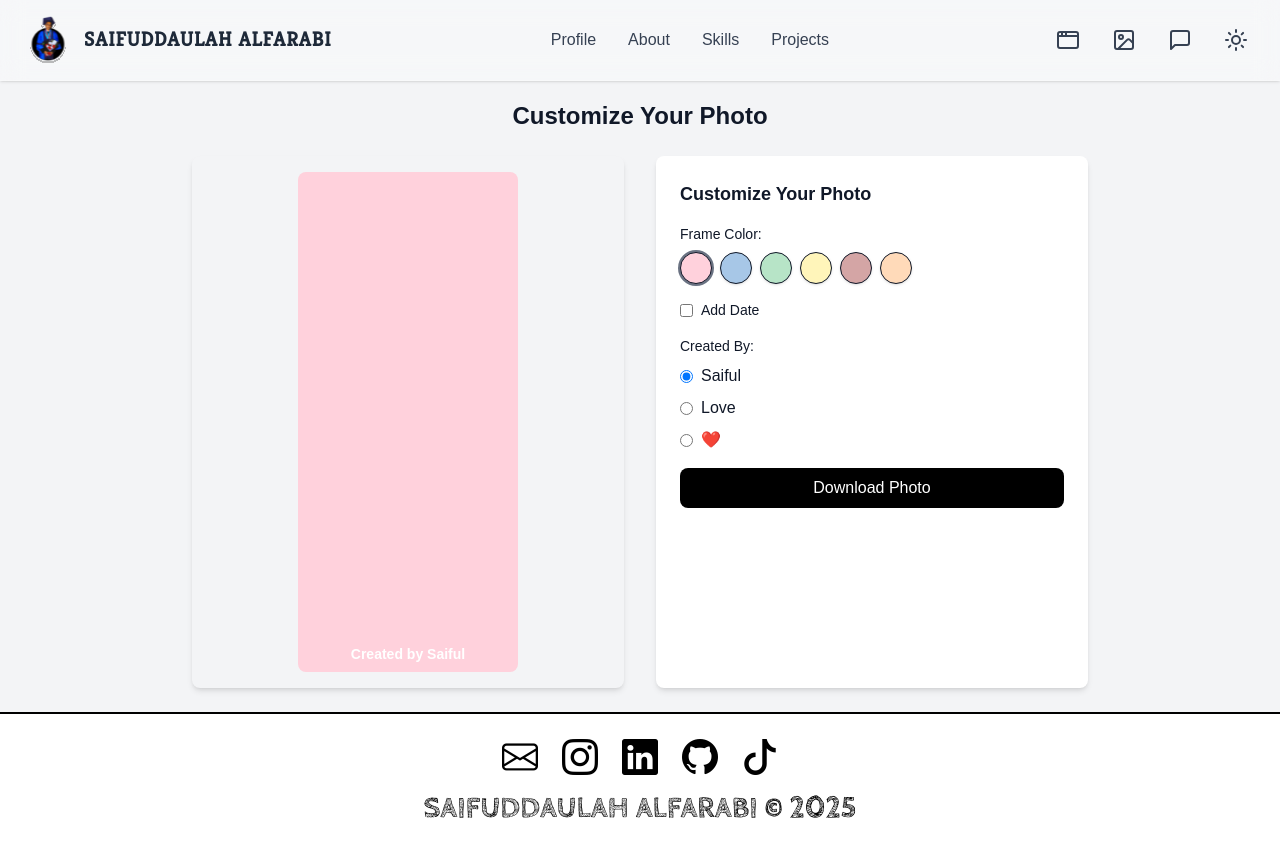
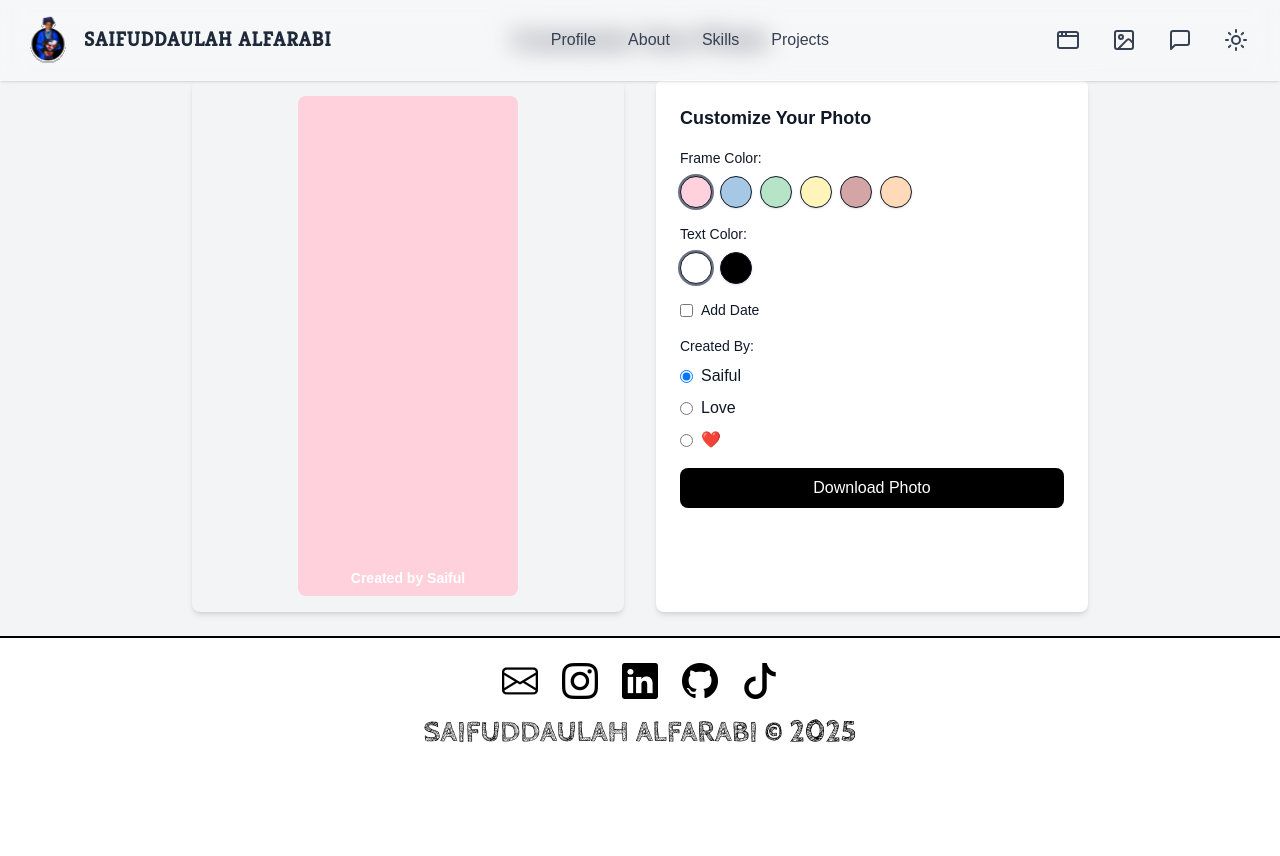
Before and after one commit to SaifulDA/webportov3, a React (Vite) app: page /customize in a window 1280 px wide. Shown: the top 856 px of the page. After the commit the page ends 817 px from the top, so only its background shows below. Built offline with nearby package versions, Linux system fonts and the light colour scheme.

Commit message:
Style: add font color

```diff
--- a/src/pages/app/CustomizePhoto.jsx
+++ b/src/pages/app/CustomizePhoto.jsx
@@ -7,6 +7,7 @@ const CustomizePhoto = () => {
   const location = useLocation();
   const { photos } = location.state || { photos: [] };
   const [frameColor, setFrameColor] = useState("#FFD1DC"); // Default: Pastel Pink
+  const [textColor, setTextColor] = useState("white"); // Default: White
   const [addDate, setAddDate] = useState(false);
   const [createdBy, setCreatedBy] = useState("Saiful");
   const canvasRef = useRef(null);
@@ -42,20 +43,20 @@ const CustomizePhoto = () => {
       };
     });
 
+    ctx.fillStyle = textColor;
+    ctx.font = `${14 * scaleFactor}px Arial`;
+    ctx.textAlign = "center";
+
     if (addDate) {
-      ctx.fillStyle = "white";
-      ctx.font = `${14 * scaleFactor}px Arial`;
-      ctx.textAlign = "center";
       ctx.fillText(new Date().toLocaleDateString(), canvas.width / 2, canvas.height - 40 * scaleFactor);
     }
 
-    ctx.fillStyle = "white";
     ctx.fillText(`Created by ${createdBy}`, canvas.width / 2, canvas.height - 20 * scaleFactor);
   };
 
   useEffect(() => {
     drawCanvas();
-  }, [photos, frameColor, addDate, createdBy]);
+  }, [photos, frameColor, textColor, addDate, createdBy]);
 
   const handleDownload = () => {
     const link = document.createElement("a");
@@ -67,21 +68,33 @@ const CustomizePhoto = () => {
   return (
     <div className="min-h-screen flex flex-col bg-gray-100 dark:bg-gray-900 transition-colors duration-300">
       <Navbar />
-      <section className="flex-grow p-6 flex flex-col items-center pt-25">
+      <section className="flex-grow p-6 flex flex-col items-center">
         <h1 className="text-2xl font-bold mb-6 text-center text-gray-900 dark:text-white">Customize Your Photo</h1>
         <canvas ref={canvasRef} className="hidden" />
         <div className="w-full max-w-4xl grid grid-cols-1 md:grid-cols-2 gap-8">
           <div className="bg-gray-100 dark:bg-gray-600 rounded-lg p-4 shadow-md flex justify-center">
-            <div ref={previewRef} className="relative w-[220px] h-[500px] rounded-lg overflow-hidden flex flex-col items-center" style={{ backgroundColor: frameColor }}>
+            <div
+              ref={previewRef}
+              className="relative w-[220px] h-[500px] rounded-lg overflow-hidden flex flex-col items-center"
+              style={{ backgroundColor: frameColor }}
+            >
               {photos.slice(0, 3).map((photo, index) => (
                 <img key={index} src={photo} className="w-[120px] h-[120px] rounded-lg object-cover my-3" alt="Captured" />
               ))}
-              {addDate && <p className="absolute bottom-10 text-white font-bold text-sm">{new Date().toLocaleDateString()}</p>}
-              <p className="absolute bottom-2 text-white font-bold text-sm">Created by {createdBy}</p>
+              {addDate && (
+                <p className={`absolute bottom-10 font-bold text-sm`} style={{ color: textColor }}>
+                  {new Date().toLocaleDateString()}
+                </p>
+              )}
+              <p className="absolute bottom-2 font-bold text-sm" style={{ color: textColor }}>
+                Created by {createdBy}
+              </p>
             </div>
           </div>
           <div className="bg-white dark:bg-gray-600 rounded-lg p-6 shadow-md text-gray-900 dark:text-white">
             <h2 className="text-lg font-semibold mb-4">Customize Your Photo</h2>
+
+            {/* Pilihan Warna Frame */}
             <div className="mb-4">
               <label className="block text-sm font-medium mb-2">Frame Color:</label>
               <div className="flex flex-wrap gap-2">
@@ -102,12 +115,31 @@ const CustomizePhoto = () => {
                 ))}
               </div>
             </div>
+
+            {/* Pilihan Warna Teks */}
+            <div className="mb-4">
+              <label className="block text-sm font-medium mb-2">Text Color:</label>
+              <div className="flex gap-2">
+                {["white", "black"].map((color) => (
+                  <button
+                    key={color}
+                    className={`w-8 h-8 rounded-full border shadow-sm transition-shadow hover:shadow-md ${textColor === color ? "ring-2 ring-gray-500" : ""}`}
+                    style={{ backgroundColor: color }}
+                    onClick={() => setTextColor(color)}
+                  ></button>
+                ))}
+              </div>
+            </div>
+
+            {/* Checkbox Add Date */}
             <div className="flex items-center mb-4">
               <input type="checkbox" id="addDate" checked={addDate} onChange={() => setAddDate(!addDate)} className="mr-2 rounded border-gray-300 focus:ring-blue-500" />
               <label htmlFor="addDate" className="text-sm">
                 Add Date
               </label>
             </div>
+
+            {/* Pilihan "Created By" */}
             <div className="mb-4">
               <label className="block text-sm font-medium mb-2">Created By:</label>
               <div className="flex flex-col gap-2">
@@ -119,6 +151,7 @@ const CustomizePhoto = () => {
                 ))}
               </div>
             </div>
+
             <button onClick={handleDownload} className="bg-black hover:bg-blue-600 text-white dark:bg-white dark:text-black dark:hover:text-white px-4 py-2 rounded-lg w-full transition-colors">
               Download Photo
             </button>
```
